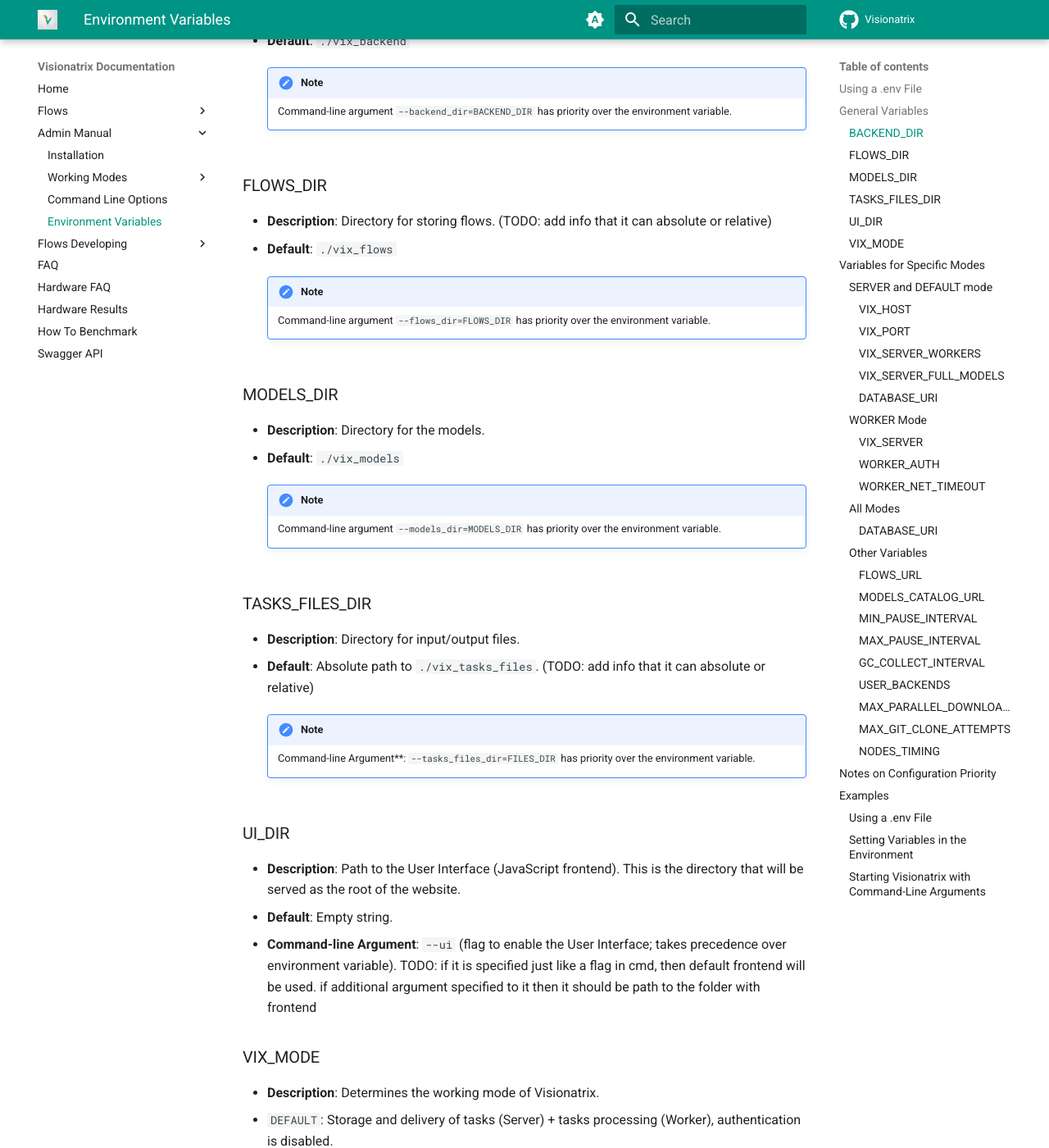
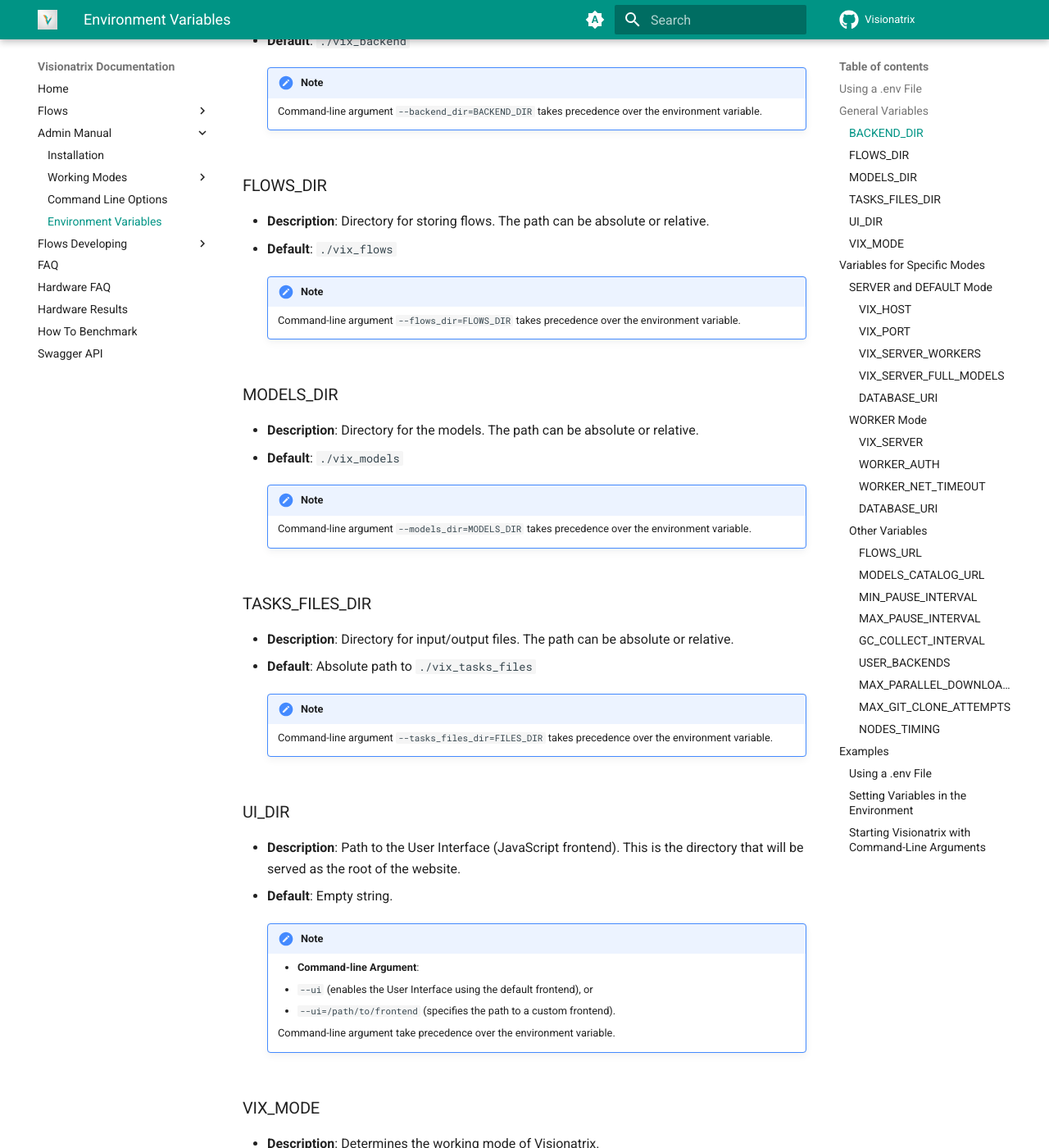
Before and after one commit to Visionatrix/VixFlowsDocs, an MkDocs documentation site: the page built from docs/AdminManual/environment_variables.md, in a window 1280 px wide and 1400 px high, scrolled down 723 px. Shown: the whole window at 82% size. Built offline with MkDocs 1.6.1 and Material for MkDocs 9.7.7, drawn with Linux system fonts in a browser that asks for light colours; comment, search, counter and statistics services are not loaded; some of the changed text lies outside the part shown.

Commit message:
finished first version describing environment variables
Signed-off-by: Alexander Piskun <bigcat88@icloud.com>

```diff
--- a/docs/AdminManual/environment_variables.md
+++ b/docs/AdminManual/environment_variables.md
@@ -4,7 +4,7 @@
 
 # Environment Variables
 
-Visionatrix uses environment variables for configuration and customization. You can set these variables in your system environment or via a .env file, using the [python-dotenv](https://pypi.org/project/python-dotenv/) package.
+In addition to usual way of setting environment variables they can be set via a `.env` file, as Visionatrix uses the [python-dotenv](https://pypi.org/project/python-dotenv/) package to load variables from a `.env` file.
 
 Additionally, some variables can also be specified via command-line arguments, which take precedence over environment variables.
 
@@ -22,45 +22,52 @@
 
 ### BACKEND_DIR
 
-- **Description**: Directory for the backend (folder containing ComfyUI). (TODO: add info that it can absolute or relative)
+- **Description**: Directory for the backend (folder containing ComfyUI). The path can be absolute or relative.
 - **Default**: `./vix_backend`
 
     !!! note
 
-        Command-line argument `--backend_dir=BACKEND_DIR` has priority over the environment variable.
+        Command-line argument `--backend_dir=BACKEND_DIR` takes precedence over the environment variable.
 
 ### FLOWS_DIR
 
-- **Description**: Directory for storing flows.  (TODO: add info that it can absolute or relative)
+- **Description**: Directory for storing flows. The path can be absolute or relative.
 - **Default**: `./vix_flows`
 
     !!! note
 
-        Command-line argument `--flows_dir=FLOWS_DIR` has priority over the environment variable.
+        Command-line argument `--flows_dir=FLOWS_DIR` takes precedence over the environment variable.
 
 ### MODELS_DIR
 
-- **Description**: Directory for the models.
+- **Description**: Directory for the models. The path can be absolute or relative.
 - **Default**: `./vix_models`
 
     !!! note
 
-        Command-line argument `--models_dir=MODELS_DIR` has priority over the environment variable.
+        Command-line argument `--models_dir=MODELS_DIR` takes precedence over the environment variable.
 
 ### TASKS_FILES_DIR
 
-- **Description**: Directory for input/output files.
-- **Default**: Absolute path to `./vix_tasks_files`.  (TODO: add info that it can absolute or relative)
+- **Description**: Directory for input/output files. The path can be absolute or relative.
+- **Default**: Absolute path to `./vix_tasks_files`
 
     !!! note
 
-        Command-line Argument**: `--tasks_files_dir=FILES_DIR` has priority over the environment variable.
+        Command-line argument `--tasks_files_dir=FILES_DIR` takes precedence over the environment variable.
 
 ### UI_DIR
 
 - **Description**: Path to the User Interface (JavaScript frontend). This is the directory that will be served as the root of the website.
 - **Default**: Empty string.
-- **Command-line Argument**: `--ui` (flag to enable the User Interface; takes precedence over environment variable). TODO: if it is specified just like a flag in cmd, then default frontend will be used. if additional argument specified to it then it should be path to the folder with frontend
+
+    !!! note
+
+        - **Command-line Argument**:
+          - `--ui` (enables the User Interface using the default frontend), or
+          - `--ui=/path/to/frontend` (specifies the path to a custom frontend).
+
+        Command-line argument take precedence over the environment variable.
 
 ### VIX_MODE
 
@@ -74,21 +81,21 @@
 
 ## Variables for Specific Modes
 
-### SERVER and DEFAULT mode
+### SERVER and DEFAULT Mode
 
 #### VIX_HOST
 
 - **Description**: Address to bind in the `DEFAULT` or `SERVER` mode.
-- **Default**: Empty string (binds to all available addresses). TODO: 127.0.0.1 interface is the default
+- **Default**: `127.0.0.1` (binds to the local interface)
 
 #### VIX_PORT
 
 - **Description**: Port to bind to in the `DEFAULT` or `SERVER` mode.
-- **Default**: Empty string (default port is used). TODO: 8288 port is the default
+- **Default**: `8288`
 
 #### VIX_SERVER_WORKERS
 
-- **Description**: Number of server instances to spawn (using Uvicorn). Useful for a production with a huge number of users.
+- **Description**: Number of server instances to spawn (using Uvicorn). Useful for production environments with a large number of users.
 - **Default**: `1`
 
 #### VIX_SERVER_FULL_MODELS
@@ -99,7 +106,12 @@
 
 #### DATABASE_URI
 
-- **Description**: URI for the database used by Visionatrix. Required in `SERVER` mode. SQLite is not supported in `SERVER` mode.
+- **Description**: URI for the database used by Visionatrix. Required in `SERVER` mode.
+
+    !!! warning
+
+        SQLite is not supported in the `SERVER` mode.
+
 - **Default**: `sqlite:///./tasks_history.db`
   - For SQLite: If the path is relative, it is relative to the current directory.
 - **Note**: For PostgreSQL, the format is: `postgresql+psycopg://user:password@host:port/database`
@@ -112,25 +124,32 @@
 
 - **Description**: The full URL of the Server to connect to when running in `WORKER` mode in the [Worker to Server](WorkingModes/working_modes.md#worker-to-server) configuration.
 - **Default**: Empty string.
-- **Note**: If `VIX_SERVER` is set, the Worker will communicate with the Server via the network, and `DATABASE_URI` will be ignored.
+
+!!! note
+
+    If `VIX_SERVER` is set, the Worker will communicate with the Server via the network; `DATABASE_URI` will be ignored.
 
 #### WORKER_AUTH
 
-- **Description**: Authentication credentials for the Worker when connecting to the Server. Format: `USER_ID:PASSWORD`. TODO: add info that it is only for "Worker to Server"
+- **Description**: Authentication credentials for the Worker when connecting to the Server. Format: `USER_ID:PASSWORD`.
 - **Default**: `admin:admin`
+
+!!! note
+
+    This is only applicable for the **Worker to Server** configuration.
 
 #### WORKER_NET_TIMEOUT
 
-- **Description**: Network timeout in seconds for the Worker when communicating with the Server. TODO: add info that it is only for "Worker to Server"
+- **Description**: Network timeout in seconds for the Worker when communicating with the Server.
 - **Default**: `15.0`
 
-### All Modes
+!!! note
+
+    This is only applicable for the **Worker to Server** configuration.
 
 #### DATABASE_URI
 
-- **Description**: URI for the database used by Visionatrix. In `WORKER` mode, this is required when using the [Worker to Database-FS](WorkingModes/working_modes.md#worker-to-database-fs) configuration.
-- **Default**: `sqlite:///./tasks_history.db`
-- **Note**: For PostgreSQL, the format is: `postgresql+psycopg://user:password@host:port/database`
+- **Description**: In `WORKER` mode it is only used for [Worker to Database-FS](WorkingModes/working_modes.md#worker-to-database-fs) configuration.
 
 ### Other Variables
 
@@ -187,10 +206,6 @@
 - **Default**: `0` (disabled)
 - **Set to**: `1` to enable.
 
-## Notes on Configuration Priority
-
-For variables that can be specified both via environment variables and command-line arguments (e.g., `BACKEND_DIR`, `FLOWS_DIR`, ...), the command-line arguments take precedence over environment variables. This allows for temporary overrides without changing the environment configuration.
-
 ## Examples
 
 ### Using a `.env` File
```
Also changed, not shown: README.md (+1 -0 lines).
